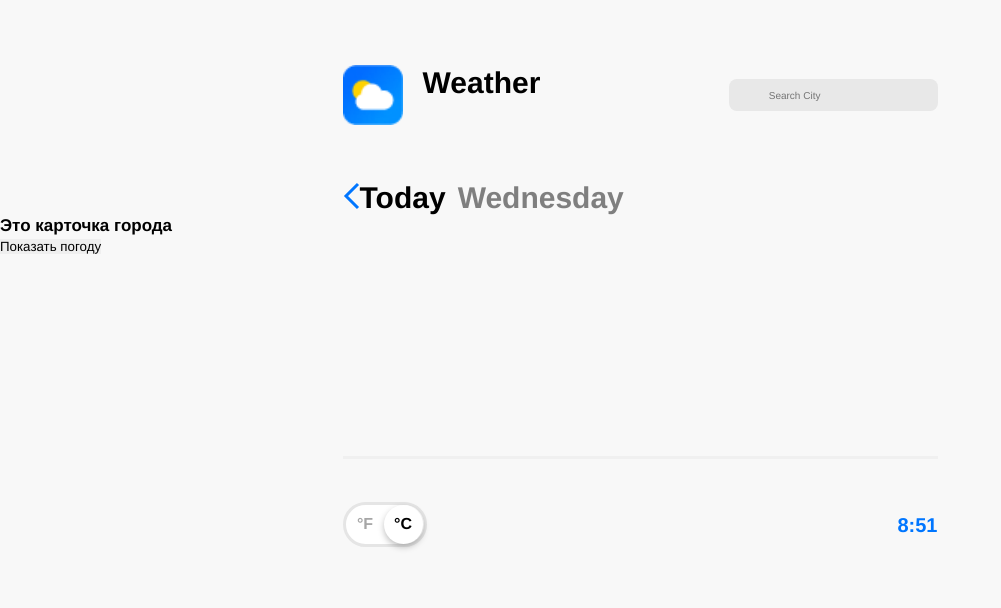
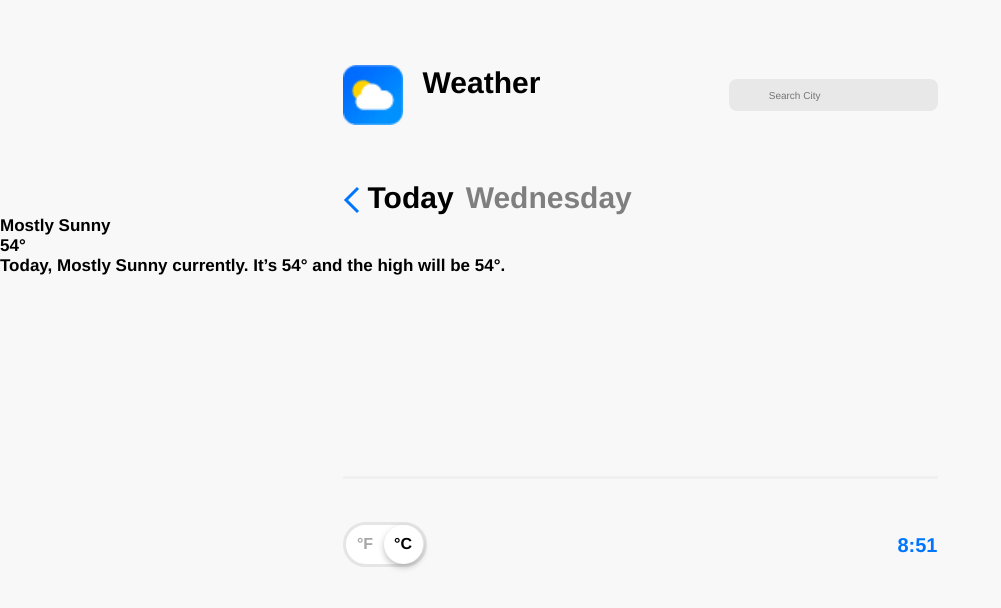
Before and after one commit to semal17/weather, a React (Create React App) app: page /city in a window 1280 px wide. Shown: the top 608 px of the page, without its empty margins (0-1001 px from the left). Built offline with nearby package versions, Linux system fonts and the light colour scheme.

Commit message:
add personal card

```diff
--- a/src/components/CityCard/CityCard.js
+++ b/src/components/CityCard/CityCard.js
@@ -2,10 +2,13 @@ import './CityCard.css';
 
 function CityCard() {
   return (
-    <>
-   <p>Это карточка города</p>
-   <button type="submit">Показать погоду</button>
-    </>
+    <section className="personal-card">
+      <div className="personal-card__wrapper">
+        <p className="personal-card__wheather">Mostly Sunny</p>
+        <p className="personal-card__temp">54&deg;</p>
+        <p className="personal-card__text">Today, <span className="personal-card__today">Mostly Sunny</span> currently. It’s <span className="personal-card__today">54&deg;</span> and the high will be <span className="personal-card__today">54&deg;</span>.</p>
+      </div>
+    </section>
   );
 }
 
--- a/src/components/Header/Header.css
+++ b/src/components/Header/Header.css
@@ -17,6 +17,18 @@
     align-items: center;
 }
 
+.header-day__text-wrapper {
+    display: flex;
+    align-items: center;
+}
+
+.header__arrow {
+    margin-right: 13px;
+    width: 12px;
+    height: 24px;
+
+}
+
 .header-day__text {
     font-size: 30px;
     line-height: 36px;
@@ -26,6 +38,10 @@
     display: none;
 }
 
+.header-day__link {
+    width: 27px;
+    height: 27px;
+}
 
 
 @media (min-width: 620px) {
--- a/src/components/Header/Header.js
+++ b/src/components/Header/Header.js
@@ -16,8 +16,13 @@ function Header(props) {
                 <Search />
             </div>
             <div className="header-day">
+                <div className="header-day__text-wrapper">
                 {props.arrow}
                 <p className="header-day__text">Today</p>
+
+                </div>
+                {/* {props.arrow}
+                <p className="header-day__text">Today</p> */}
                 <p className="header-day__week">Wednesday</p>
                 <Link to="/adds" className="header-day__link">
                     <svg className="header-day__link-img" width="27" height="27" viewBox="0 0 27 27" fill="none" xmlns="http://www.w3.org/2000/svg">
```
